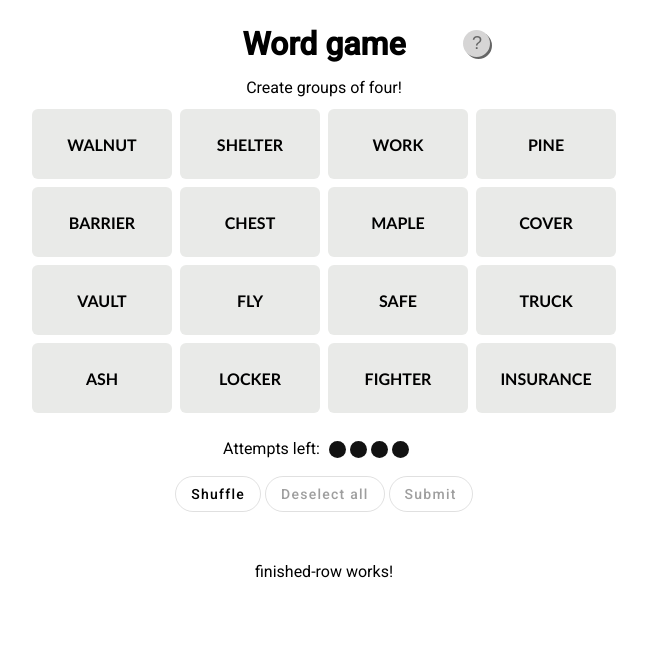
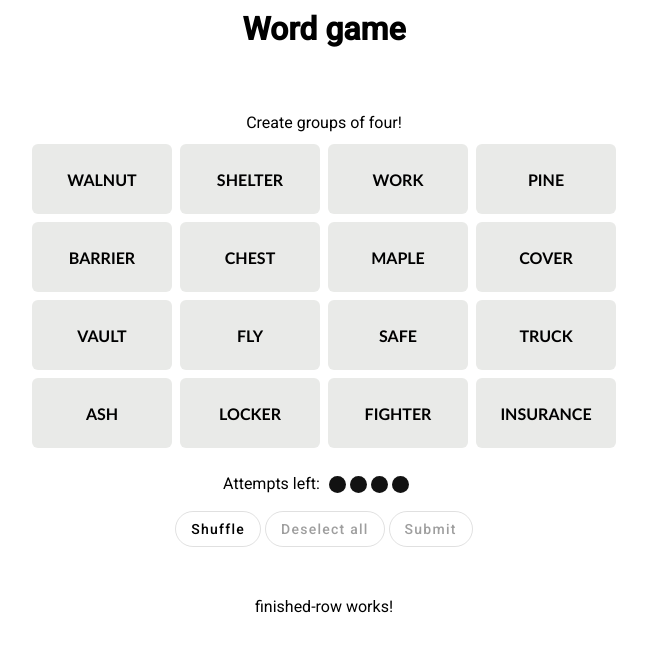
Before and after one commit to emmiberge/word-game-2.0, an Angular app: page / in a window 1280 px wide. Shown: the top 652 px of the page, without its empty margins (316-963 px from the left). Built offline with nearby package versions, Linux system fonts and the light colour scheme.

Commit message:
added container to whole page, init toolbar

```diff
--- a/src/app/app.component.css
+++ b/src/app/app.component.css
@@ -1,10 +1,14 @@
-.gameContainer{
+.container{
+    display: flex;
+    justify-content: center;
+    margin: 10px;
+}
+
+.inner-container{
+    width: 700px;
     display: flex;
     flex-direction: column;
     align-items: center;
-    background-color: #ffffff;
-    margin-bottom: 0px;
-    margin-top: 20px;
 }
 
 h1{
--- a/src/app/app.component.html
+++ b/src/app/app.component.html
@@ -1,8 +1,9 @@
-<div class ="gameContainer">
-  <div style="display: flex; margin-top: 5px; margin-bottom: 0px; ">
+<div class ="container">
+  <div class="inner-container">
     <h1>Word game</h1>
-    <button style="right: 37%; position: absolute; margin-top: 5px;" id="about-button"(click)="openDialog()">?</button>
-  </div>
+    <app-toolbar></app-toolbar>
+
+
 
 
 
@@ -26,5 +27,5 @@
   <button *ngIf="isGameFinished"  class="button-in-row" (click)="newGame()" mat-stroked-button>New Game</button>
   <app-finished-row [color]= 'exampleColor' [word_explanation] ='exampleWE'></app-finished-row>
 
-
 </div>
+</div>
--- a/src/app/app.component.ts
+++ b/src/app/app.component.ts
@@ -18,11 +18,12 @@
 } from '@angular/material/dialog';
 import { AboutDialogComponent } from '../components/about-dialog/about-dialog.component';
 import { GameGenerator, WordCollection } from '../model/GameGenerator';
+import { ToolbarComponent } from "../components/toolbar/toolbar.component";
 
 @Component({
   selector: 'app-root',
   standalone: true,
-  imports: [MatButtonModule, RouterOutlet, GridComponent, MatIconModule, CommonModule, FinishedRowComponent],
+  imports: [MatButtonModule, RouterOutlet, GridComponent, MatIconModule, CommonModule, FinishedRowComponent, ToolbarComponent],
   templateUrl: './app.component.html',
   styleUrl: './app.component.css'
 })
--- /dev/null
+++ b/src/components/toolbar/toolbar.component.css
@@ -0,0 +1,5 @@
+.container{
+    background-color: blueviolet;
+    height: 50px;
+    width: 100%;
+}
--- /dev/null
+++ b/src/components/toolbar/toolbar.component.html
@@ -0,0 +1 @@
+<div class="container"></div>
```
Also changed, not shown: src/components/toolbar/toolbar.component.ts (added, +12 -0 lines), 1 other file (tests, documents, lock files or other folders).
